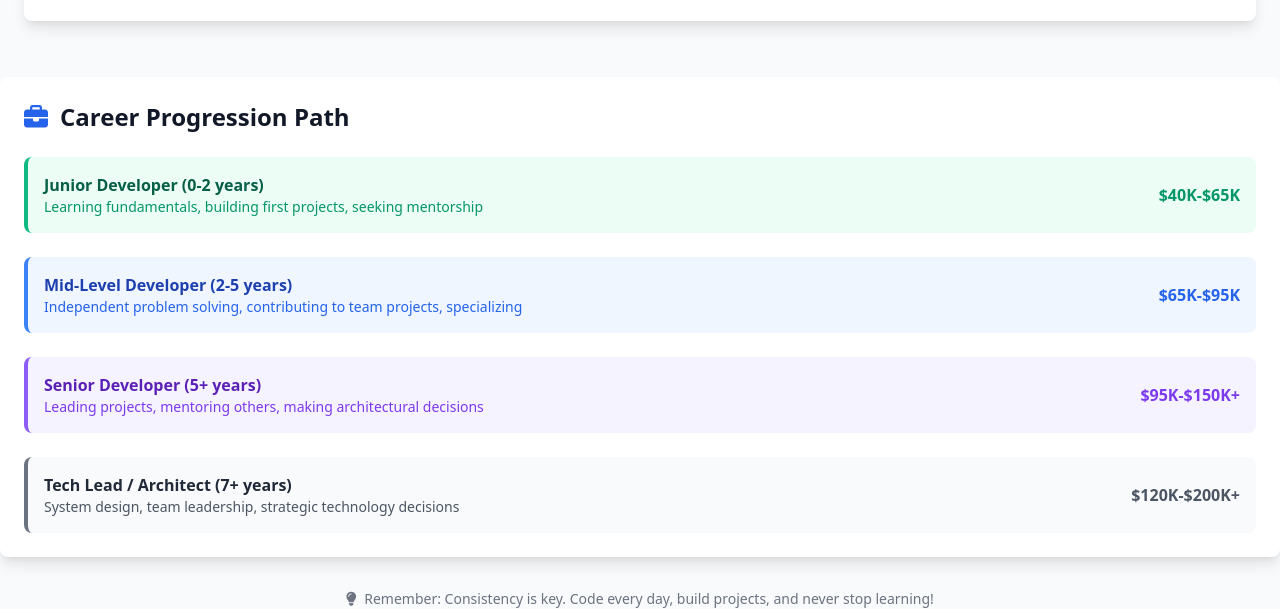
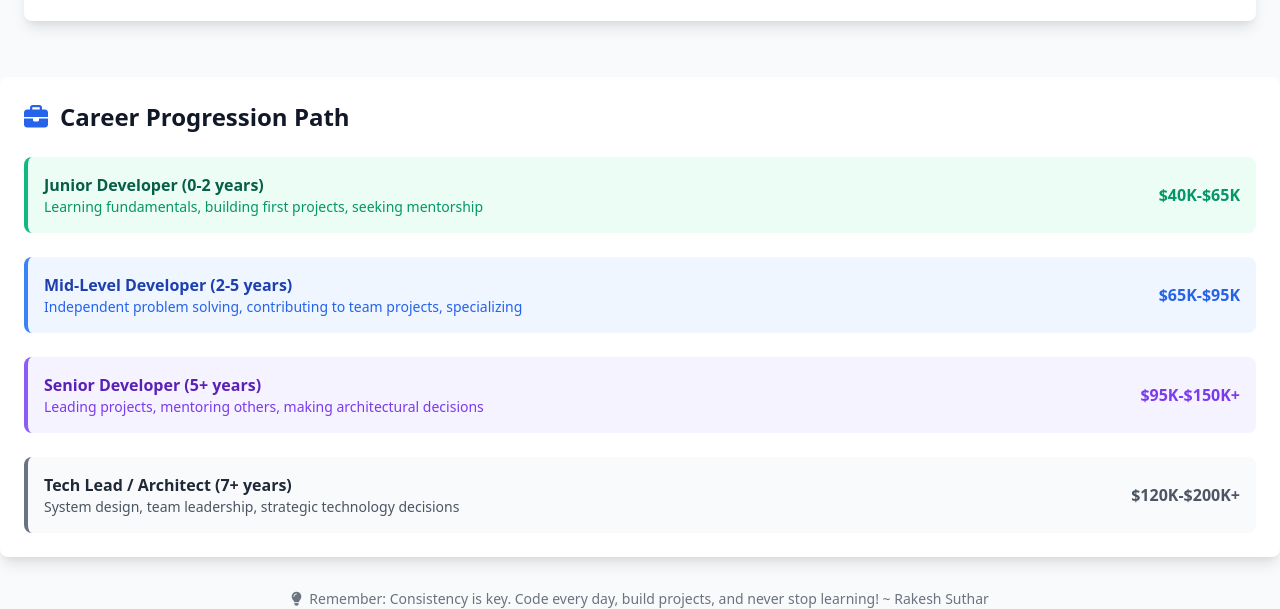
Before and after one commit to heyitsrakeysh/Road-to-creation, a plain HTML site: page index.html in a window 1280 px wide. Shown: the part 5447-6056 px from the top of the page. Drawn offline with nearby package versions, Linux system fonts and the light colour scheme.

Commit message:
Update index.html

```diff
--- a/index.html
+++ b/index.html
@@ -860,7 +860,7 @@
         <div class="text-center mt-8 text-gray-500">
             <p class="text-sm">
                 <i class="fas fa-lightbulb mr-1"></i>
-                Remember: Consistency is key. Code every day, build projects, and never stop learning!
+                Remember: Consistency is key. Code every day, build projects, and never stop learning! ~ Rakesh Suthar
             </p>
         </div>
     </div>
```
